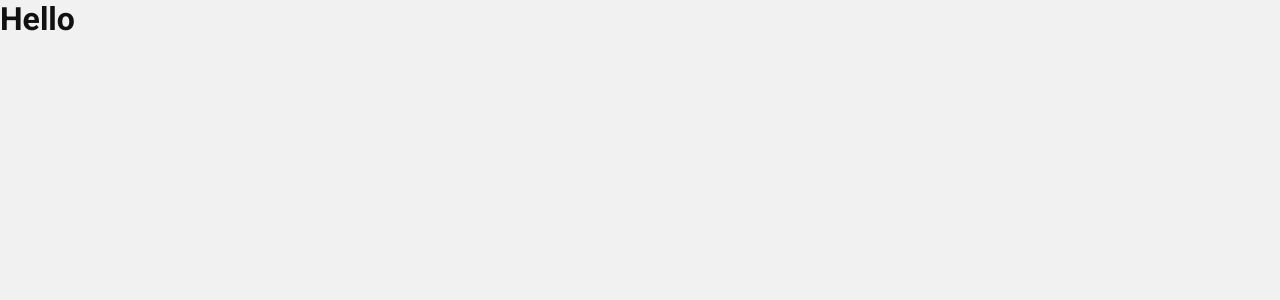
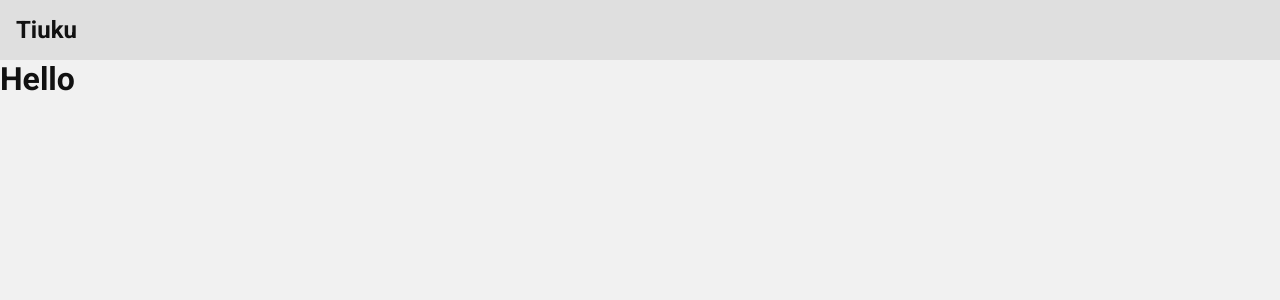
Before and after one commit to maholmlund/tiuku, a Next.js app: page / in a window 1280 px wide. Shown: the top 300 px of the page. Built offline with nearby package versions, Linux system fonts and the light colour scheme.

Commit message:
create navbar component

```diff
--- a/app/globals.css
+++ b/app/globals.css
@@ -1,9 +1,9 @@
 :root {
   --bg1: #f1f1f1;
-  --bg2: #ebebeb;
+  --bg2: #dfdfdf;
   --bg3: #c5c5c5;
-  --fg1: #5ccf5c;
-  --fg2: #70d170;
+  --fg1: #3caa3c;
+  --fg2: #3a9b3a;
   --text1: #111111;
   --text2: #202020;
   --text3: #242424;
@@ -11,12 +11,12 @@
 
 @media (prefers-color-scheme: dark) {
   :root {
-    --bg1: #0f0f0f;
-    --bg2: #1f1f1f;
-    --bg3: #222222;
+    --bg1: #151819;
+    --bg2: #1f2427;
+    --bg3: #2a3941;
     --text1: #ffffff;
-    --text2: #d8d8d8;
-    --text3: #818181;
+    --text2: #e7e7e7;
+    --text3: #636363;
   }
 
   html {
@@ -28,6 +28,11 @@ html,
 body {
   max-width: 100vw;
   overflow-x: hidden;
+}
+
+a {
+  text-decoration: none;
+  color: var(--text1);
 }
 
 * {
--- a/app/layout.tsx
+++ b/app/layout.tsx
@@ -1,6 +1,7 @@
 import type { Metadata } from "next";
 import { Roboto } from "next/font/google";
 import "./globals.css";
+import NavBar from "@/components/navbar";
 
 const roboto = Roboto({
   variable: "--font-geist-sans",
@@ -20,6 +21,7 @@ export default function RootLayout({
   return (
     <html lang="en">
       <body className={`${roboto.variable}`}>
+        <NavBar />
         {children}
       </body>
     </html>
--- /dev/null
+++ b/components/navbar.module.css
@@ -0,0 +1,13 @@
+.navbar {
+  display: flex;
+  flex-direction: row;
+  justify-content: space-between;
+  background-color: var(--bg2);
+  padding: 1em;
+}
+
+.linkGroup {
+  display: flex;
+  flex-direction: row;
+  align-items: center;
+}
--- /dev/null
+++ b/components/navbar.tsx
@@ -0,0 +1,18 @@
+import Link from "next/link"
+import styles from "./navbar.module.css"
+import { ReactNode } from "react"
+
+export default function NavBar({ children }: { children?: ReactNode }) {
+  return (
+    <nav className={styles.navbar}>
+      <Link href="/">
+        <h1>Tiuku</h1>
+      </Link>
+      <div className={styles.linkGroup}>
+        <div className={styles.navBarItem}>
+          {children}
+        </div>
+      </div>
+    </nav>
+  )
+}
```
